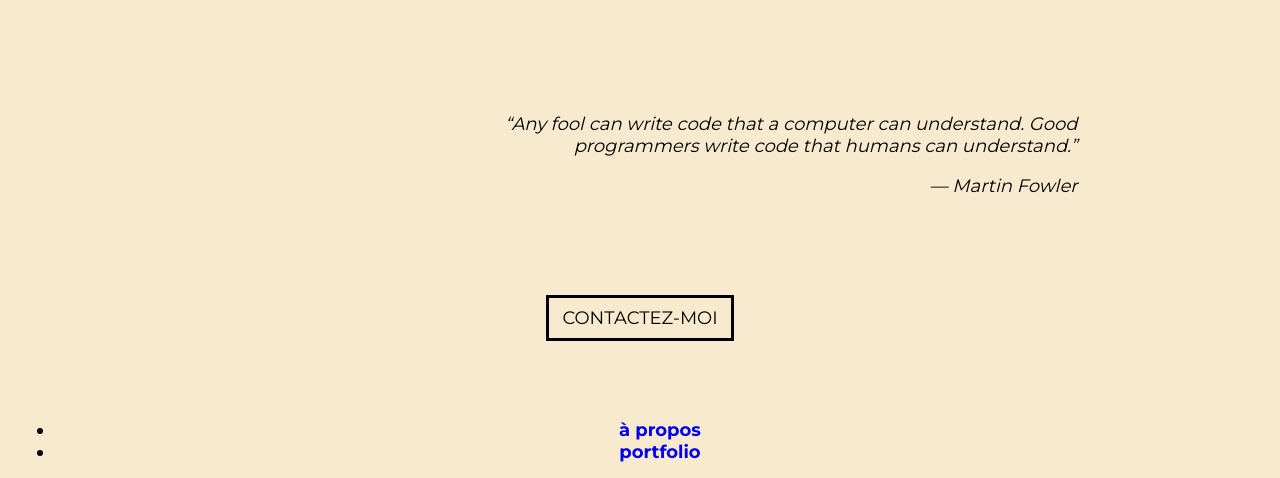
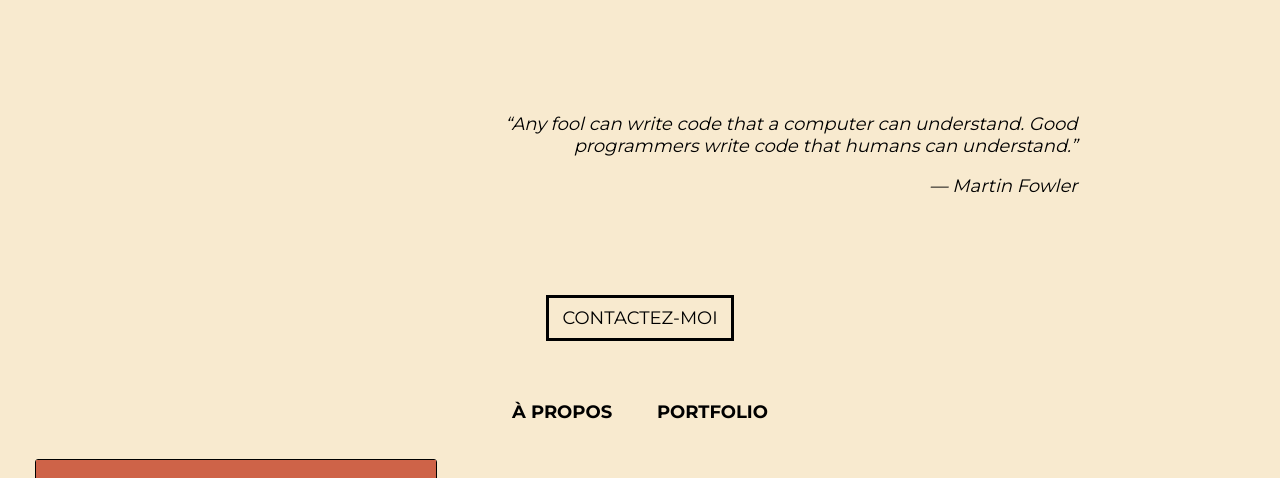
Before and after one commit to jobilb/PersonalWebsite, a plain HTML site: page index.html in a window 1280 px wide. Shown: the part 242-720 px from the top of the page. Drawn offline with nearby package versions, Linux system fonts and the light colour scheme.

Commit message:
Add menu style

```diff
--- a/style.css
+++ b/style.css
@@ -109,6 +109,31 @@ a{
     color: #ce4c2c;
     border-bottom: 1px solid #000000;
 }
+
+#menu ul {
+    list-style: none;
+    margin: 0;
+    padding: 0;
+}
+
+#menu ul li{
+    display: inline;
+    margin: 20px;
+}
+
+#menu ul li > a {
+    display: inline-block;
+    color:#000000;
+    text-decoration:none;
+    text-transform: uppercase;
+    font-size: 1rem;
+    margin-bottom:2em;
+}
+
+#menu ul li > a:hover{
+    text-decoration: underline;
+}
+
 
 .list{
     list-style: inside url('check.svg');
```
